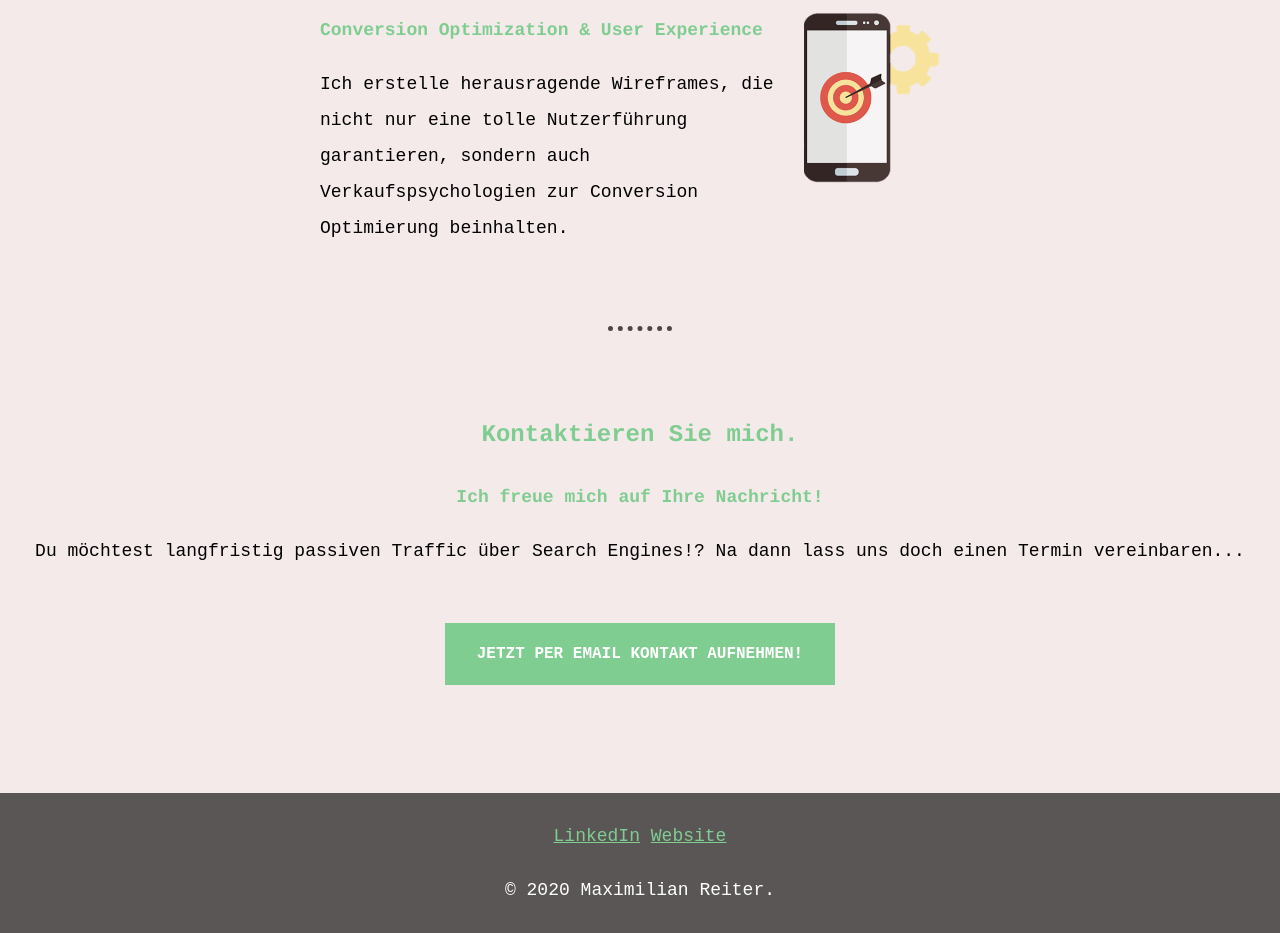
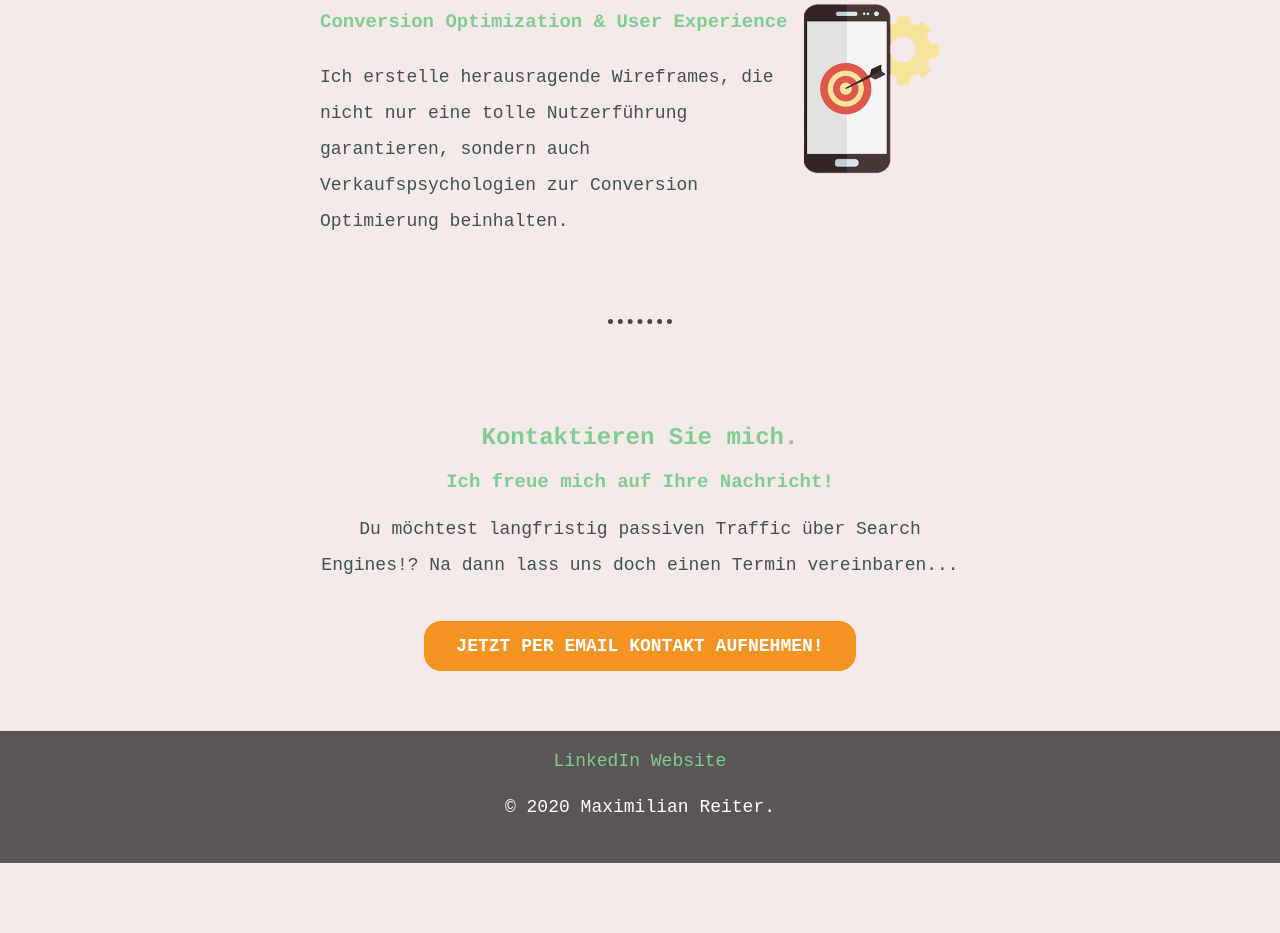
Before and after one commit to maximilian-reiter/seo-specialist, a plain HTML site: page index.html in a window 1280 px wide. Shown: the part 1795-2728 px from the top of the page. After the commit the page ends 2658 px from the top, so only its background shows below. Drawn offline with Linux system fonts and the light colour scheme.

Commit message:
Update styles.css

```diff
--- a/css/styles.css
+++ b/css/styles.css
@@ -2,9 +2,9 @@ body {
   font-family: "Courier New", Courier, monospace;
   margin: 0;
   text-align: center;
-  line-height: 2;
   background-color: #f5eaea;
   font-size: 18px;
+  color: #40514E;
 }
 
 h1 {
@@ -24,11 +24,24 @@ h3 {
   font-family: "Lucida Sans Typewriter", "Courier", monospace;
   color: #7fcd91;
   margin: 10px auto 10px auto;
-  font-size: 18px;
+  font-size: 19px;
+}
+
+p {
+  line-height: 2;
 }
 
 a {
   color: #7fcd91;
+  text-decoration: none;
+}
+
+a:hover {
+color: #baf1a1;
+}
+
+.btn:hover {
+  background-color: #fdd365;
 }
 
 hr {
@@ -52,7 +65,6 @@ hr {
   margin-right: 20px;
 }
 
-
 .subtitel {
   font-weight: normal;
 }
@@ -67,8 +79,9 @@ hr {
 
 .bottom-container {
   background-color: #5b5656;
-  padding-top: 25px;
-  padding-bottom: 25px;
+  color: white;
+  padding-top: 20px;
+  padding-bottom: 20px;
 }
 
 .top-cloud {
@@ -90,22 +103,30 @@ hr {
   line-height: 2;
 }
 
-.footer-link {
-
-}
+.footer-link {}
 
 .btn {
-  background-color: #7fcd91;
-  border: none;
+  background-color: #f39422;
   color: white;
+  font-size: 18px;
   font-weight: bolder;
   padding: 15px 32px;
   text-align: center;
   text-decoration: none;
   display: inline-block;
-  font-size: 16px;
+  border-radius: 17px;
 }
 
 #profile {
-  margin-top: 40px;
+  padding-top: 40px;
 }
+
+.profile {
+  display: inline-block;
+  width: 50%;
+}
+
+.contact-me {
+  display: inline-block;
+  width: 50%;
+}
```
Lines whose indentation alone changed are shown as unchanged.
